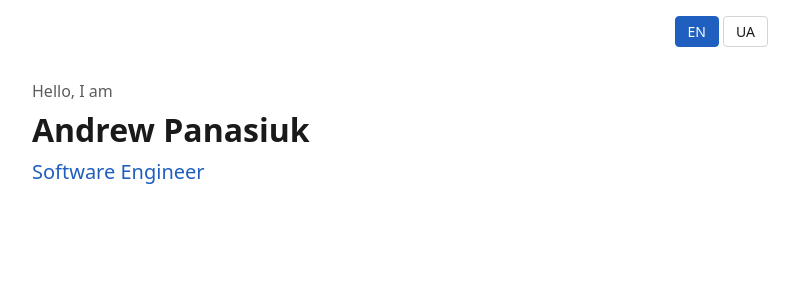
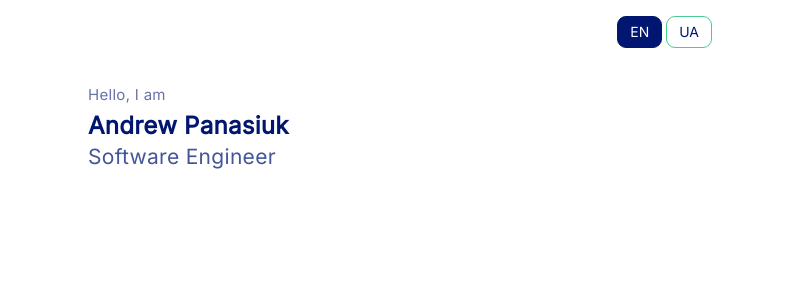
Before and after one commit to andrewforester/cv-web, a React (Vite) app: page / in a window 1280 px wide. Shown: the top 300 px of the page, without its empty margins (240-1039 px from the left). Built offline with nearby package versions, Linux system fonts and the light colour scheme.

Commit message:
Theme: CV design tokens and Inter font (#11)
Closes #6

```diff
--- a/package.json
+++ b/package.json
@@ -17,6 +17,7 @@
     "web-check": "playwright test"
   },
   "dependencies": {
+    "@fontsource/inter": "^5.3.0",
     "react": "^19.3.0",
     "react-dom": "^19.3.0"
   },
--- a/src/app/App.module.css
+++ b/src/app/App.module.css
@@ -1,7 +1,7 @@
 .shell {
   max-width: var(--content-max-width);
   margin: 0 auto;
-  padding: var(--space-4);
+  padding: var(--space-4) var(--page-gutter);
 }
 
 .header {
--- a/src/screens/home/HomeScreen.module.css
+++ b/src/screens/home/HomeScreen.module.css
@@ -5,19 +5,20 @@
 }
 
 .greeting {
-  font-size: var(--font-size-md);
+  font-size: var(--font-body-size);
   color: var(--color-text-muted);
 }
 
 .name {
-  font-size: var(--font-size-xl);
-  font-weight: var(--font-weight-bold);
-  line-height: var(--line-height-tight);
+  font-size: var(--font-name-size);
+  font-weight: var(--font-name-weight);
+  line-height: var(--font-name-line-height);
 }
 
 .title {
-  font-size: var(--font-size-lg);
-  color: var(--color-accent);
+  font-size: var(--font-section-size);
+  line-height: var(--font-section-line-height);
+  color: var(--color-text-secondary);
 }
 
 .status {
--- a/src/shared/LanguageSwitcher/LanguageSwitcher.module.css
+++ b/src/shared/LanguageSwitcher/LanguageSwitcher.module.css
@@ -6,16 +6,16 @@
 .option {
   padding: var(--space-1) var(--space-3);
   font: inherit;
-  font-size: var(--font-size-sm);
+  font-size: var(--font-meta-size);
   color: var(--color-text);
   background: var(--color-bg);
-  border: var(--border-width) solid var(--color-border);
-  border-radius: var(--radius-sm);
+  border: var(--border-card) solid var(--color-card-border);
+  border-radius: var(--radius-logo);
   cursor: pointer;
 }
 
 .option[aria-pressed='true'] {
-  color: var(--color-on-accent);
-  background: var(--color-accent);
-  border-color: var(--color-accent);
+  color: var(--color-bg);
+  background: var(--color-text);
+  border-color: var(--color-text);
 }
--- a/src/theme/agents.md
+++ b/src/theme/agents.md
@@ -1,13 +1,18 @@
 # theme
 
-Design tokens and global styles for the whole site.
+Design tokens, fonts and global styles for the whole site.
 
-- `tokens.css`: CSS custom properties (`--color-*`, `--font-*`, `--space-*`, `--radius-*`,
-  `--content-max-width`). The only place for colours, text sizes, spacing and radii; components use
-  `var(--token)` in their CSS Modules, never literals.
-- `global.css`: imports the tokens, box-sizing reset, base font/colour on `html`. Imported once in
-  `src/main.tsx`.
+- `tokens.css`: CSS custom properties from `docs/design/cv/SPEC.md` (Tokens, Scale), exact names:
+  `--color-*`, `--gradient-ai`, `--shadow-*`, `--radius-*`, `--border-card`, `--font-<name>-size|line-height|weight`
+  (name, section, subsection, body, education, card-title, card-body, meta, tag, book-title,
+  book-author, app-name, app-publisher, app-value, app-label), `--font-family`,
+  `--letter-spacing`, `--letter-spacing-app`, `--space-1..9` (4, 8, 12, 16, 20, 24, 30, 36, 48 px),
+  `--content-max-width`, `--page-gutter`. Components use `var(--token)` in CSS Modules, never
+  literals. Add a token rather than repeating a literal.
+- `fonts.css`: self-hosted Inter via `@fontsource/inter`: latin + cyrillic subsets only, weights
+  400/500/600/700 + italic 400/700, `font-display: swap`. Cyrillic files load only when Cyrillic
+  glyphs are rendered (`unicode-range`). No variable/all-weights bundle.
+- `global.css`: imports fonts and tokens, box-sizing reset, body typography (Inter, body scale,
+  colours, letter-spacing). Imported once in `src/main.tsx`.
 
-Owner: Theme Issue (label `theme`). Values are neutral placeholders; the real style comes from the
-Figma file named in `docs/COORDINATION.md` → Design source of truth. No TS mirror of the tokens
-exists yet; add one only when code (not CSS) needs a token value.
+Owner: Theme Issue (label `theme`). No TS mirror of the tokens; add one only when code needs a value.
--- /dev/null
+++ b/src/theme/fonts.css
@@ -0,0 +1,13 @@
+/* Inter, self-hosted: latin (+ cyrillic for the UA locale, fetched only when its glyphs appear). */
+@import '@fontsource/inter/latin-400.css';
+@import '@fontsource/inter/latin-400-italic.css';
+@import '@fontsource/inter/latin-500.css';
+@import '@fontsource/inter/latin-600.css';
+@import '@fontsource/inter/latin-700.css';
+@import '@fontsource/inter/latin-700-italic.css';
+@import '@fontsource/inter/cyrillic-400.css';
+@import '@fontsource/inter/cyrillic-400-italic.css';
+@import '@fontsource/inter/cyrillic-500.css';
+@import '@fontsource/inter/cyrillic-600.css';
+@import '@fontsource/inter/cyrillic-700.css';
+@import '@fontsource/inter/cyrillic-700-italic.css';
--- a/src/theme/global.css
+++ b/src/theme/global.css
@@ -1,3 +1,4 @@
+@import './fonts.css';
 @import './tokens.css';
 
 *,
@@ -7,15 +8,18 @@
 }
 
 html {
-  font-family: var(--font-family-base);
   font-size: 100%;
-  line-height: var(--line-height-base);
-  color: var(--color-text);
-  background: var(--color-bg);
 }
 
 body {
   margin: 0;
+  font-family: var(--font-family);
+  font-size: var(--font-body-size);
+  line-height: var(--font-body-line-height);
+  font-weight: var(--font-body-weight);
+  letter-spacing: var(--letter-spacing);
+  color: var(--color-text);
+  background: var(--color-bg);
 }
 
 h1,
--- a/src/theme/tokens.css
+++ b/src/theme/tokens.css
@@ -1,41 +1,99 @@
 /*
  * Design tokens: the only place for colours, type, spacing and radii.
- * Neutral placeholders until the Theme Issue brings the Figma style.
+ * Values come from docs/design/cv/SPEC.md (Tokens, Scale); sizes are Figma pt x 1.5, in px.
  */
 :root {
   /* Colours */
   --color-bg: #ffffff;
-  --color-surface: #f5f5f5;
-  --color-text: #1a1a1a;
-  --color-text-muted: #5c5c5c;
-  --color-accent: #1f5fbf;
-  --color-on-accent: #ffffff;
-  --color-border: #d4d4d4;
+  --color-text: #001670;
+  --color-text-secondary: #445598;
+  --color-text-muted: rgba(0, 22, 112, 0.6);
+  --color-card-border: #49cc8f;
+  --color-highlight: #efbf04;
+  --gradient-ai: linear-gradient(
+    38deg,
+    rgba(255, 0, 0, 0.53) 0%,
+    rgba(255, 255, 0, 0.53) 23.6%,
+    rgba(14, 29, 246, 0.53) 48.6%,
+    rgba(228, 19, 243, 0.53) 76.4%,
+    rgba(238, 10, 14, 0.53) 100%
+  );
+  --color-app-text: #202124;
+  --color-app-muted: #717479;
+  --color-app-accent: rgba(3, 135, 95, 0.9);
+  --color-app-border: rgba(3, 135, 95, 0.8);
+
+  /* Shadows */
+  --shadow-card: 0 4px 12px rgba(25, 198, 89, 0.25);
+  --shadow-book: 0 3px 6px rgba(0, 0, 0, 0.25);
 
   /* Typography */
-  --font-family-base: system-ui, -apple-system, 'Segoe UI', Roboto, sans-serif;
-  --font-size-sm: 0.875rem;
-  --font-size-md: 1rem;
-  --font-size-lg: 1.25rem;
-  --font-size-xl: 2rem;
-  --font-weight-regular: 400;
-  --font-weight-bold: 700;
-  --line-height-base: 1.5;
-  --line-height-tight: 1.2;
+  --font-family: 'Inter', system-ui, -apple-system, 'Segoe UI', Roboto, sans-serif;
+  --letter-spacing: 0.02em;
+  --letter-spacing-app: 0.0078em;
+  --font-name-size: 24px;
+  --font-name-line-height: 24px;
+  --font-name-weight: 700;
+  --font-section-size: 21px;
+  --font-section-line-height: 22px;
+  --font-section-weight: 500;
+  --font-subsection-size: 17px;
+  --font-subsection-line-height: 17px;
+  --font-subsection-weight: 500;
+  --font-body-size: 15px;
+  --font-body-line-height: 22px;
+  --font-body-weight: 400;
+  --font-education-size: 17px;
+  --font-education-line-height: 21px;
+  --font-education-weight: 400;
+  --font-card-title-size: 15px;
+  --font-card-title-line-height: 16px;
+  --font-card-title-weight: 600;
+  --font-card-body-size: 14px;
+  --font-card-body-line-height: 20px;
+  --font-card-body-weight: 400;
+  --font-meta-size: 14px;
+  --font-meta-line-height: 14px;
+  --font-meta-weight: 400;
+  --font-tag-size: 11px;
+  --font-tag-line-height: 12px;
+  --font-tag-weight: 400;
+  --font-book-title-size: 15px;
+  --font-book-title-line-height: 15px;
+  --font-book-title-weight: 400;
+  --font-book-author-size: 13px;
+  --font-book-author-line-height: 13px;
+  --font-book-author-weight: 400;
+  --font-app-name-size: 17px;
+  --font-app-name-line-height: 17px;
+  --font-app-name-weight: 500;
+  --font-app-publisher-size: 9px;
+  --font-app-publisher-line-height: 9px;
+  --font-app-publisher-weight: 500;
+  --font-app-value-size: 15px;
+  --font-app-value-line-height: 15px;
+  --font-app-value-weight: 500;
+  --font-app-label-size: 12px;
+  --font-app-label-line-height: 12px;
+  --font-app-label-weight: 400;
 
-  /* Spacing */
-  --space-1: 0.25rem;
-  --space-2: 0.5rem;
-  --space-3: 0.75rem;
-  --space-4: 1rem;
-  --space-6: 1.5rem;
-  --space-8: 2rem;
+  /* Spacing (4 px grid) */
+  --space-1: 4px;
+  --space-2: 8px;
+  --space-3: 12px;
+  --space-4: 16px;
+  --space-5: 20px;
+  --space-6: 24px;
+  --space-7: 30px;
+  --space-8: 36px;
+  --space-9: 48px;
 
   /* Shape */
-  --radius-sm: 4px;
-  --radius-md: 8px;
-  --border-width: 1px;
+  --radius-card: 12px;
+  --radius-logo: 9px;
+  --border-card: 1px;
 
   /* Layout */
-  --content-max-width: 48rem;
+  --content-max-width: 672px;
+  --page-gutter: 24px;
 }
```
Also changed, not shown: 2 other files (tests, documents, lock files or other folders).
